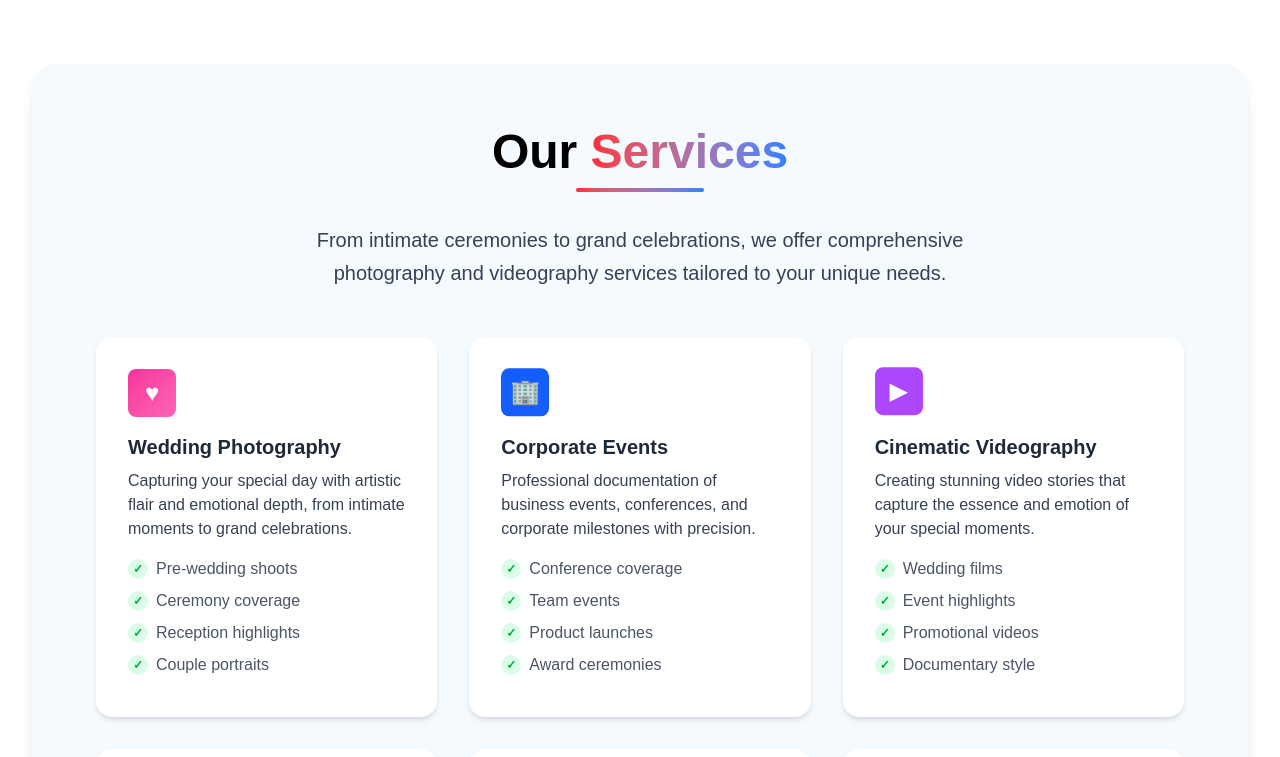
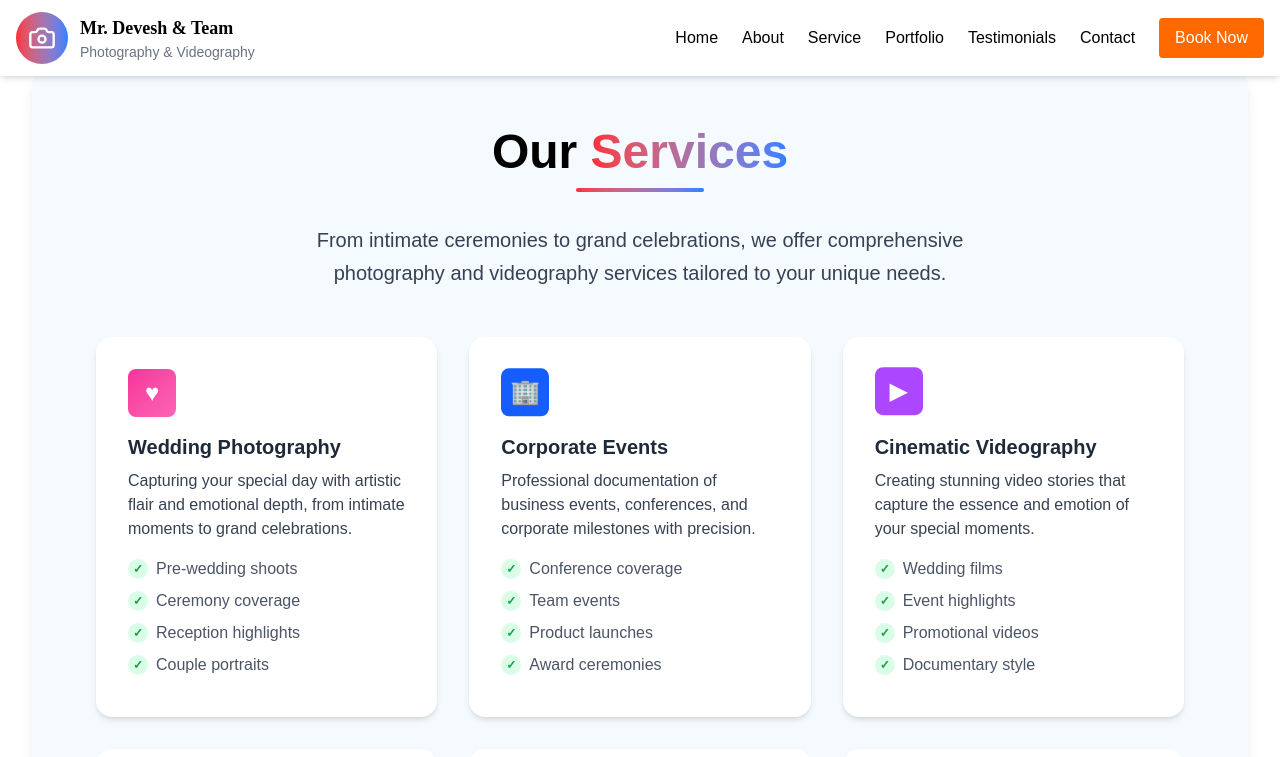
Before and after one commit to TheRDGroupOfIndustries/devansh-team, a Next.js app: page / in a window 1280 px wide. Shown: the top 757 px of the page. Built offline with nearby package versions, Linux system fonts and the light colour scheme.

Commit message:
created navbar

```diff
--- a/src/app/page.js
+++ b/src/app/page.js
@@ -1,10 +1,12 @@
 import Services from "../components/Services";
 import TestimonialSection from "../components/TestimonialSection";
+import Navbar from "@/components/Navbar";
 import { ChevronLeft, ChevronRight } from "lucide-react";
 
 export default function Home() {
   return (
     <main>
+      <Navbar/>
       <Services />
        <TestimonialSection />
     </main>
--- /dev/null
+++ b/src/components/Navbar.jsx
@@ -0,0 +1,78 @@
+"use client";
+
+import React, { useState } from "react";
+import { Camera } from "lucide-react";
+
+const Navbar = () => {
+  const [isMenuOpen, setIsMenuOpen] = useState(false);
+
+  const navLinks = ["Home", "About", "Service", "Portfolio", "Testimonials", "Contact"];
+
+  return (
+    <nav className="bg-white shadow-md fixed w-full top-0 left-0 z-50">
+      <div className="max-w-screen-xl mx-auto px-4 py-3 flex justify-between items-center">
+
+        {/* Left Section */}
+        <div className="flex items-center space-x-3">
+          <div className="bg-gradient-to-r from-red-500 to-blue-500 p-3 rounded-full flex items-center justify-center">
+            <Camera size={28} color="white" />
+          </div>
+          <div className="flex flex-col">
+            <span className="font-bold text-black text-lg" style={{fontFamily:'pacifico '}}>Mr. Devesh & Team</span>
+            <span className="text-sm text-gray-500">Photography & Videography</span>
+          </div>
+        </div>
+
+
+        {/* Right Section */}
+        <div className="hidden lg:flex items-center space-x-6">
+          {navLinks.map((link) => (
+            <a
+              key={link}
+              href={`#${link.toLowerCase()}`}
+              className="text-black hover:text-orange-500 font-medium"
+            >
+              {link}
+            </a>
+          ))}
+          <button className="bg-orange-500 text-white px-4 py-2 rounded hover:bg-orange-600">
+            Book Now
+          </button>
+        </div>
+
+        {/* Mobile Menu Button */}
+        <div className="lg:hidden">
+          <button
+            onClick={() => setIsMenuOpen(!isMenuOpen)}
+            className="text-black text-2xl"
+          >
+            ☰
+          </button>
+        </div>
+      </div>
+
+      {/* Mobile Menu */}
+      {isMenuOpen && (
+        <div className="lg:hidden bg-white shadow-md px-4 pb-4">
+          <div className="flex flex-col space-y-3">
+            {navLinks.map((link) => (
+              <a
+                key={link}
+                href={`#${link.toLowerCase()}`}
+                className="text-black hover:text-orange-500 font-medium"
+                onClick={() => setIsMenuOpen(false)}
+              >
+                {link}
+              </a>
+            ))}
+            <button className="bg-orange-500 text-white px-4 py-2 rounded hover:bg-orange-600">
+              Book Now
+            </button>
+          </div>
+        </div>
+      )}
+    </nav>
+  );
+};
+
+export default Navbar;
```
Also changed, not shown: 1 other file (tests, documents, lock files or other folders).
